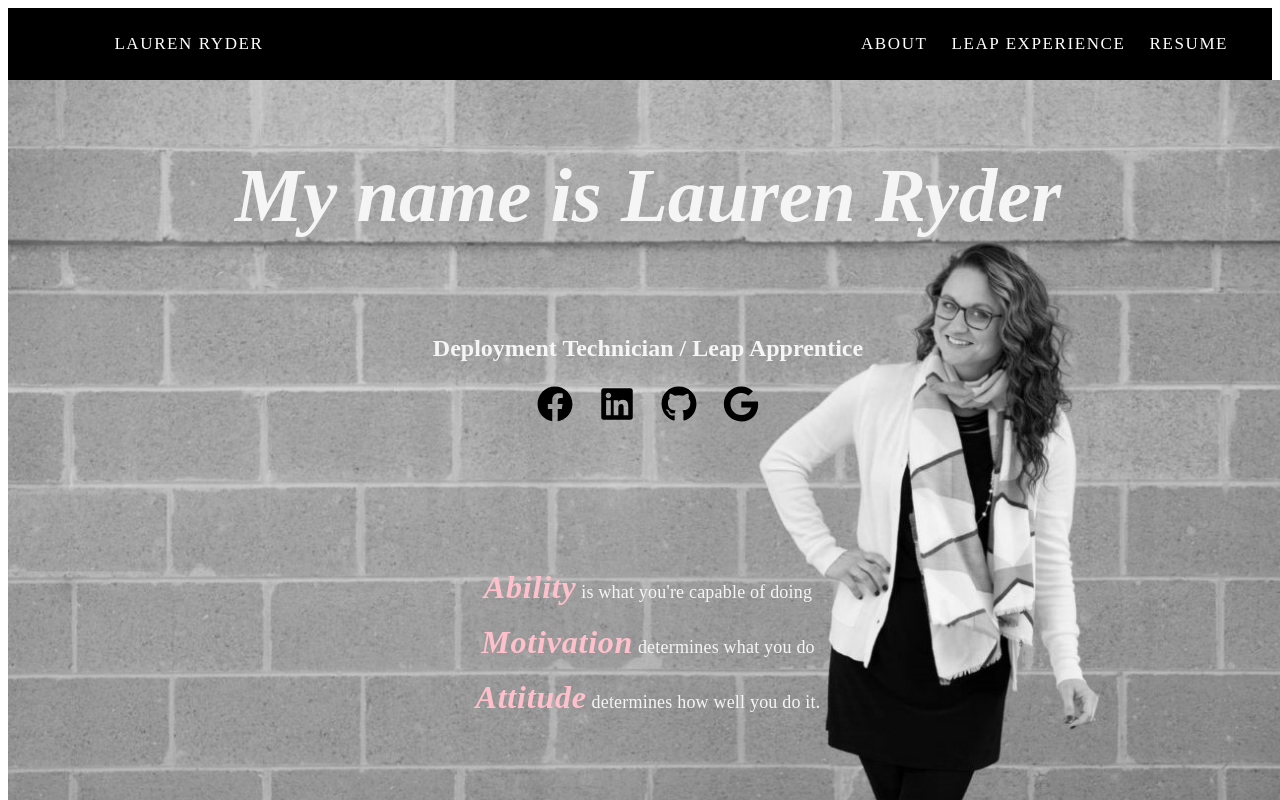
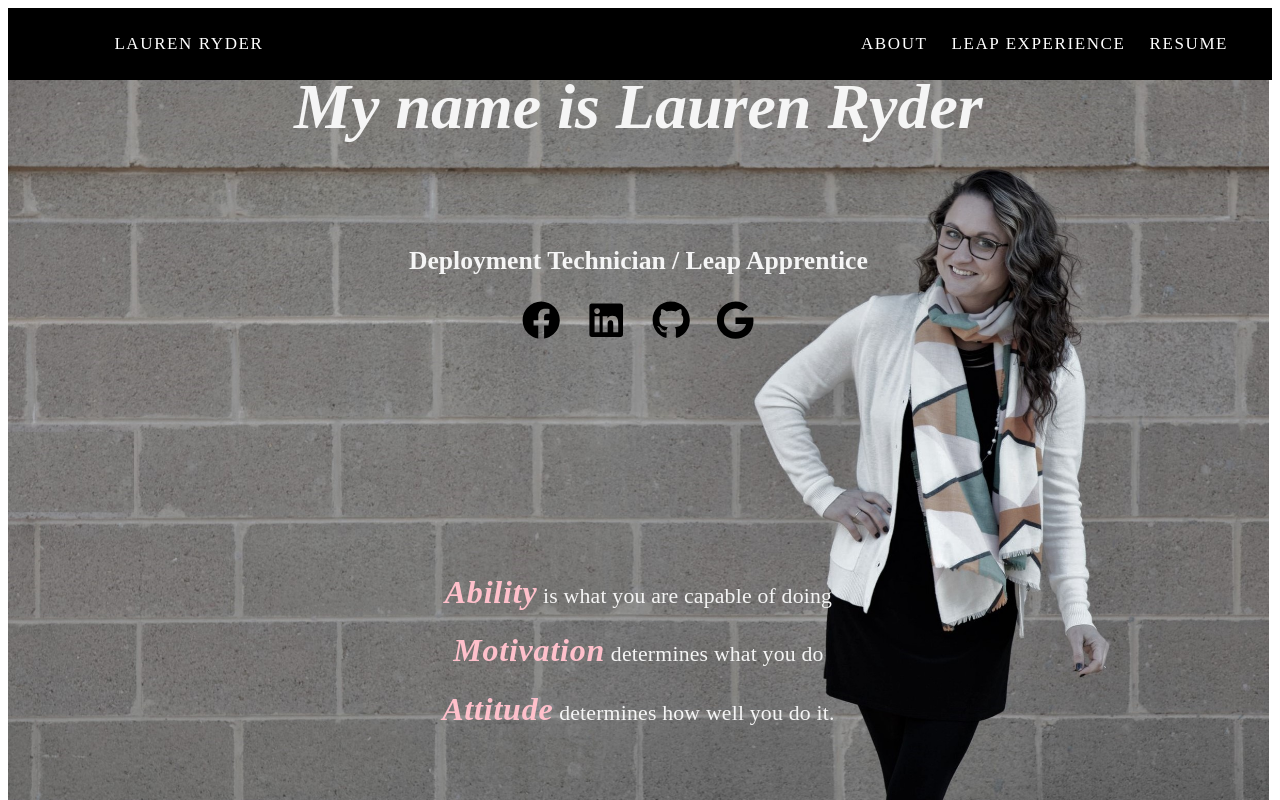
Before and after one commit to LaRyder/CapstoneResume, a React (Create React App) app: page / in a window 1280 px wide. Built offline with nearby package versions, Linux system fonts and the light colour scheme.

Commit message:
Adding about page elements

```diff
--- a/package.json
+++ b/package.json
@@ -7,6 +7,7 @@
     "@testing-library/react": "^11.2.7",
     "@testing-library/user-event": "^12.8.3",
     "react": "^17.0.2",
+    "react-coverflow": "^0.2.20",
     "react-dom": "^17.0.2",
     "react-icons": "^4.3.1",
     "react-router": "^6.0.0-beta.8",
--- a/src/pages/Home/Home.css
+++ b/src/pages/Home/Home.css
@@ -1,9 +1,9 @@
 .resumePic {
   background: url(/src/Images/Lryder.jpg) no-repeat;
-  background-position: top;
+  background-position: center;
   position: fixed;
   background-size: cover;
-  width: 100vw;
+  width: 98.5vw;
   height: 100vh;
 }
 
@@ -14,22 +14,24 @@
 }
 
 .title {
-  font-size: 6vw;
+  font-size: 5vw;
   font-style: italic;
   font-family: "cursive";
   margin: 1px;
-  line-height: 3;
+  line-height: 0.8;
 }
 
 .jobDescription {
-  font-size: x-large;
+  font-size: 2vw;
   font-weight: bold;
+  margin-top: 9%;
 }
 
 .quote {
   margin: 11%;
-  font-size: large;
+  font-size: 1.7vw;
   letter-spacing: 0.2px;
+  margin-top: 18%;
 }
 
 em {
--- a/src/pages/Home/Home.js
+++ b/src/pages/Home/Home.js
@@ -20,7 +20,7 @@ function Home() {
             </div>
             </div>
             <div className="quote">
-            <p><em><b>Ability</b></em>{" "} is what you're capable of doing</p>
+            <p><em><b>Ability</b></em>{" "} is what you are capable of doing</p>
             <p><em><b>Motivation</b></em>{" "}determines what you do</p>
             <p><em><b>Attitude</b></em>{" "}determines how well you do it.</p>
             </div>
```
Also changed, not shown: src/Images/Lryder.jpg, 1 other file (tests, documents, lock files or other folders).
